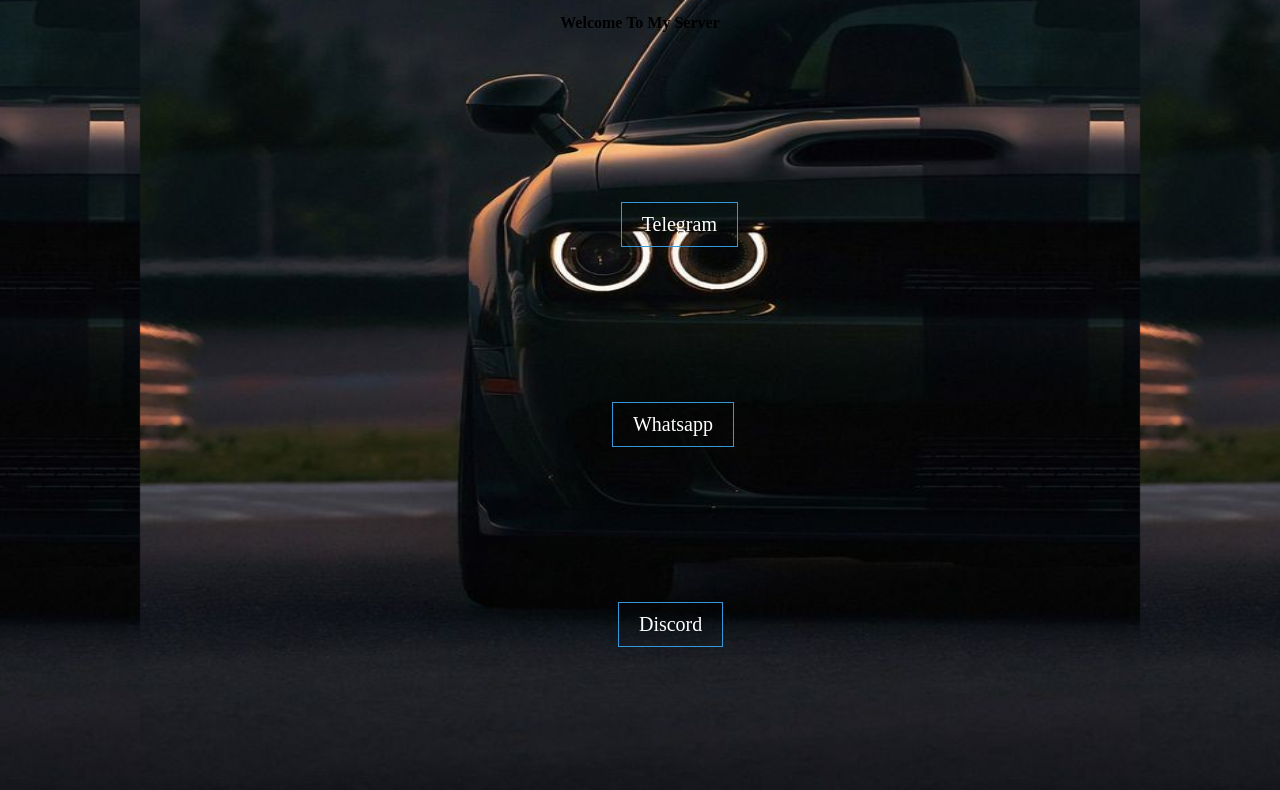
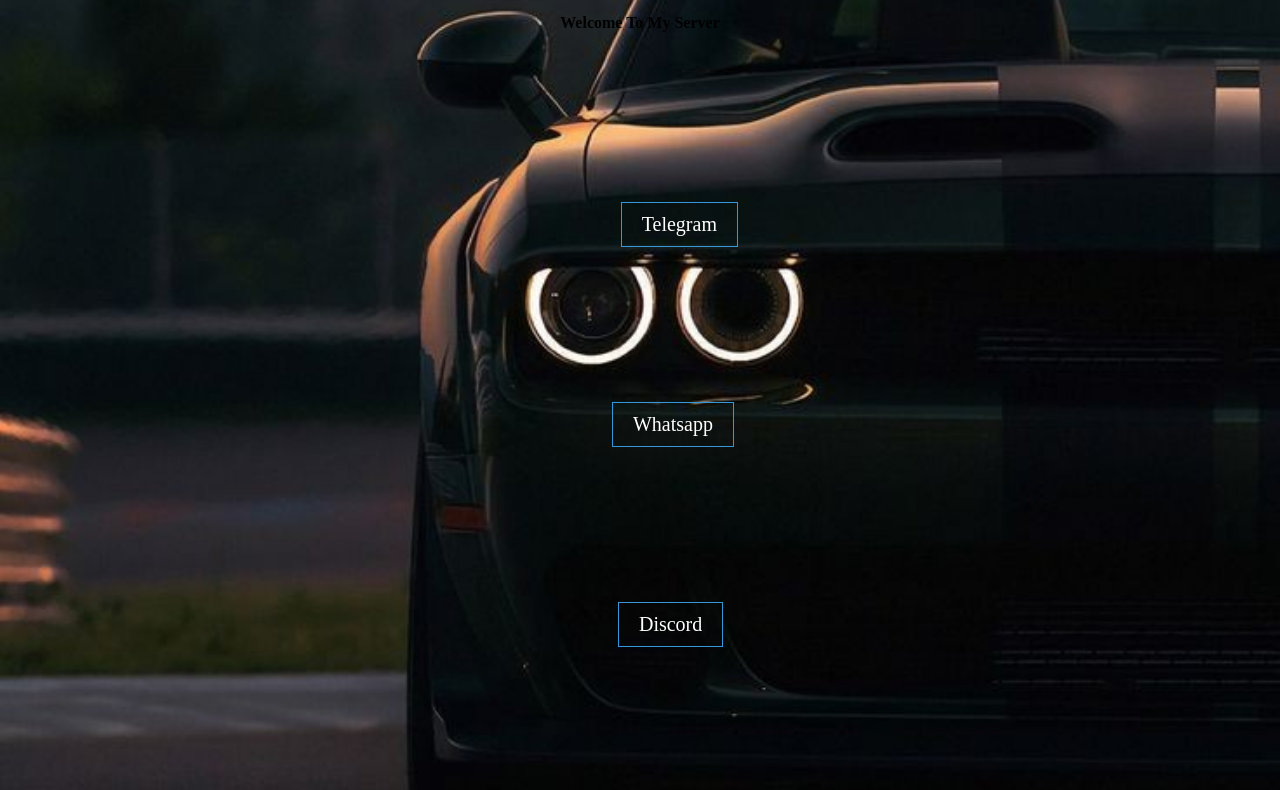
Before and after one commit to Vandified/NewTestWeb, a plain HTML site: page index.html in a window 1280 px wide. Shown: the part 116-906 px from the top of the page. Drawn offline with nearby package versions, Linux system fonts and the light colour scheme.

Commit message:
Update Desktop.css

```diff
--- a/Styles/Desktop.css
+++ b/Styles/Desktop.css
@@ -3,7 +3,7 @@
     background-size: 110%;
 }*/
 body {
-  background-size: 1000px 1400px;
+  background-size: cover;
   background-position: center;
 }
 /* Center align the header and footer text
```
